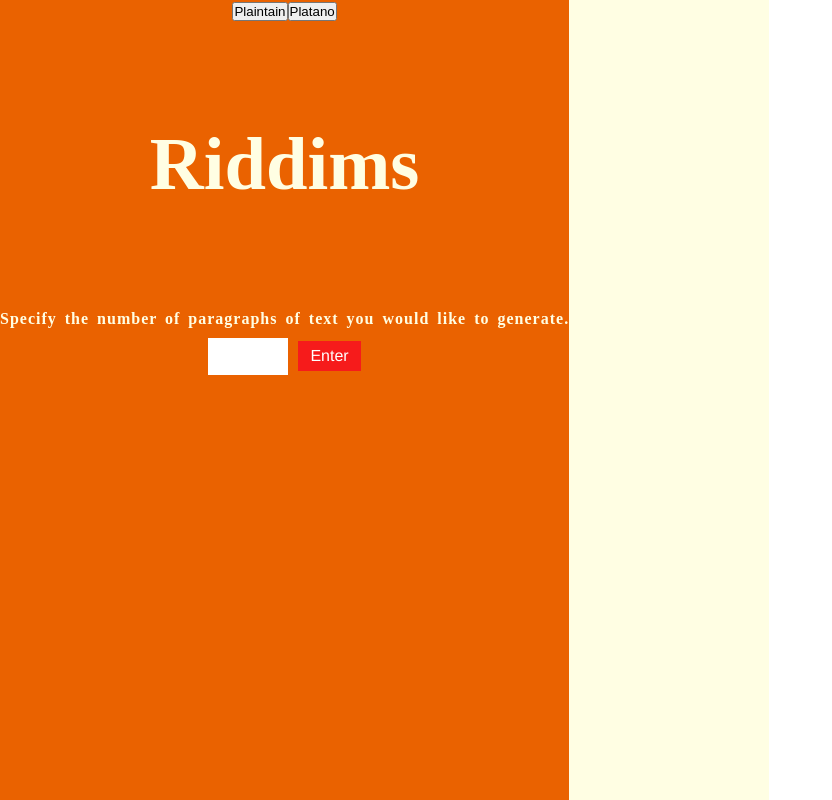
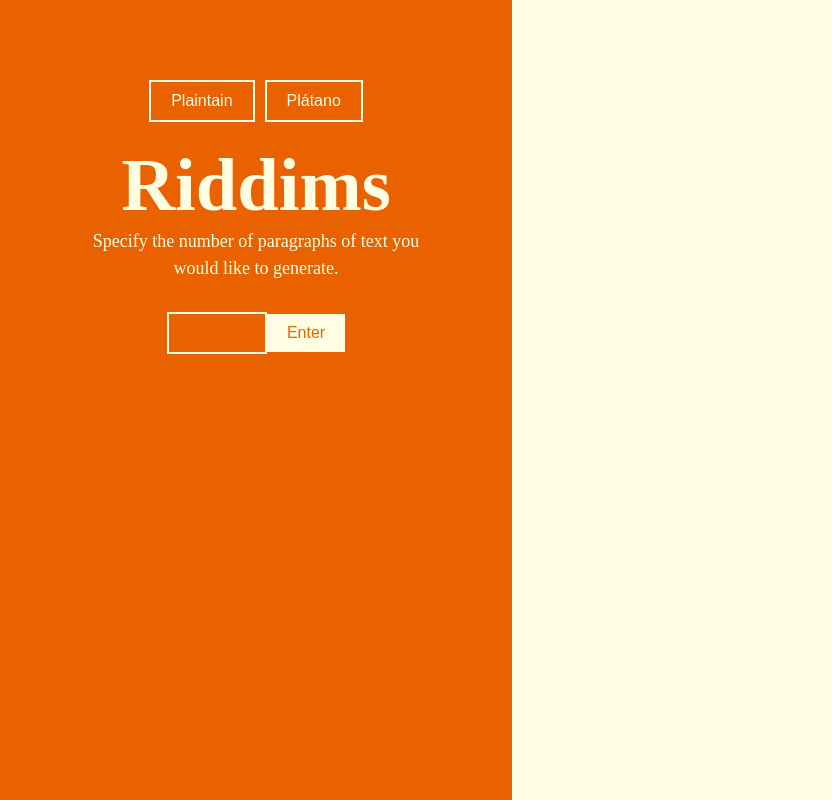
Before and after one commit to mmergal92/Proof_website, a React (Create React App) app: page /loremipsum in a window 1280 px wide. Shown: the whole page, without its empty margins (0-832 px from the left). Built offline with nearby package versions, Linux system fonts and the light colour scheme; the HTML template or start-up script is replaced by a standard one; a web font is replaced by a local one.

Commit message:
editing lorem

```diff
--- a/src/App.css
+++ b/src/App.css
@@ -205,6 +205,18 @@ a:hover{
   z-index: 100;
   transition: opacity 1.5s linear;
 }
+/* Copy Modal */
+.copy-modal {
+  position: fixed;
+  top: 50%;
+  left: 50%;
+  transform: translate(-50%, -50%);
+  background: rgba(0, 0, 0, 0.8);
+  color: white;
+  padding: 20px;
+  font-size: 20px;
+  border-radius: 5px;
+}
 
 .modal--show {
     visibility: visible;
@@ -231,44 +243,84 @@ a:hover{
 .loremsite{
   display: flex;
   height: 100vh;
-  width: 100vh;
+  width: 100vw;
+  background-color: #FFFEE3;
+  font-family: 'Poppins', sans-serif;
 }
 .main-content {
-  z-index: 10;
-  display: flex !important;
+  display: flex;
+  width: 100%;
 
 }
 .left-lorem-container{
-  height: 100vh;
+  width: 40%;
   background-color: #EA6200 !important;
+  padding: 80px;
+  display: flex;
+  flex-direction: column;
+  align-items: center;
 
 }
 .left-lorem-container .title{
   color: #FFFEE3 !important;
   font-family: 'Vulf Sans Demo';
-  font-weight: black !important;
+  font-weight: bold !important;
   align-content: center !important;
-  padding: 100px !important;
   font-size: 56pt !important;
 }
-.right-lorem-container{
-  display: block;
-  align-content: center !important;
-  padding: 100px !important;
-  height: 100vh;
-  background-color: #FFFEE3 !important;
+.description {
+  font-weight: 400;
+  font-family: 'Vulf Sans Demo';
+  color: #FFFEE3;
+  font-size: 18px;
+  margin-bottom: 20px;
+}
+.language-button {
+  display: flex;
+  gap: 10px;
+  margin-bottom: 20px;
+}
+.plaintain-button, .platano-button {
+  background-color: transparent;
+  border: 2px solid #FFFEE3;
+  color: #FFFEE3;
+  font-size: 16px;
+  padding: 10px 20px;
+  cursor: pointer;
 }
 
-.description {
-  font-family: 'Poppins';
-  font-weight: 700;
-  font-family: 'Vulf Sans Demo';
+.plaintain-button:hover, .platano-button:hover {
+  background-color: #FFFEE3;
+  color: #EA6200;
+}
+
+.paragraph-number {
+  width: 100px;
+  padding: 10px;
+  text-align: center;
+  border: 2px solid #FFFEE3;
+  background: transparent;
   color: #FFFEE3;
   font-size: 16px;
-  word-spacing: 3px;
-  letter-spacing: 1px;
 }
 
+.generate-button {
+  margin-top: 10px;
+  padding: 10px 20px;
+  background-color: #FFFEE3;
+  color: #EA6200;
+  border: none;
+  cursor: pointer;
+  font-size: 16px;
+}
+
+.generate-button:hover {
+  background-color: #000;
+  color: #FFFEE3;
+}
+
+
+/*
 .paragraph-number {
   max-width: 80px;
   margin: 0;
@@ -277,24 +329,31 @@ a:hover{
   padding-bottom: 6px;
   height: 37px;
   transition: box-shadow 500ms;
+} */
+
+/* .paragraph-number:focus {
+  box-shadow: 0px 0px 50px 5px #f61b1b;
+} */
+
+.right-lorem-container{
+  width: 60%;
+  padding: 80px !important;
+  text-align: center;
+  background-color: #FFFEE3 !important;
 }
 
-.paragraph-number:focus {
-  box-shadow: 0px 0px 50px 5px #f61b1b;
-}
-
-.generate-button,
 .copy-button {
-  font-family: 'Poppins', Helvetica, serif;
-  border-width: 0px;
-  padding: 6px 12px;
-  background-color: #f61b1b;
-  color: #fff;
-  transition: background-color 500ms, color 500ms, box-shadow 500ms;
+  background-color: #EA6200;
+  color: #FFFEE3;
+  padding: 10px 20px;
+  border: none;
+  cursor: pointer;
+  font-size: 16px;
 }
 
 .copy-button:hover {
-    cursor: pointer;
+  background-color: #000;
+  color: #FFFEE3;
 }
 
 .generate-button:hover,
@@ -307,18 +366,14 @@ a:hover{
   outline: none;
 }
 
-.copy-button {
-  display: flex;
-  text-decoration: none;
-  margin-top: -20px;
-}
-
 .generated-text {
+  margin-top: 20px;
+  font-size: 16px;
+  color: #EA6200;
+  text-align: left;
   padding: 20px;
-  color: #EA6200;
-  font-family: 'Vulf Sans Demo';
-  margin-top: 40px;
-  margin-bottom: 40px;
+  background: #FFFEE3;
+  border: 1px solid #EA6200;
 }
 
 .generated-text p {
--- a/src/pages/loremipsum.js
+++ b/src/pages/loremipsum.js
@@ -52,7 +52,6 @@ const Loremipsum = () => {
 
       return (
         <div className ="loremsite">
-
           <div className="main-content ">
             <div className="left-lorem-container">
                 <div className ="language-button">
@@ -60,7 +59,7 @@ const Loremipsum = () => {
                         Plaintain
                     </button>
                     <button className="platano-button" >
-                            Platano
+                        Plátano
                     </button>
                 </div>
                 <h1 className="title">Riddims
@@ -96,11 +95,12 @@ const Loremipsum = () => {
                 </>
 
                 )}
-                    </div>
+
                 <div id="copyOverlay" className={`${showCopyModal ? 'modal--show' : 'modal--hidden'}`}>
 
                     <div id="copyText">
                     <p>Copied!</p>
+                    </div>
                 </div>
             </div>
         </div>
```
Lines whose indentation alone changed are shown as unchanged.
